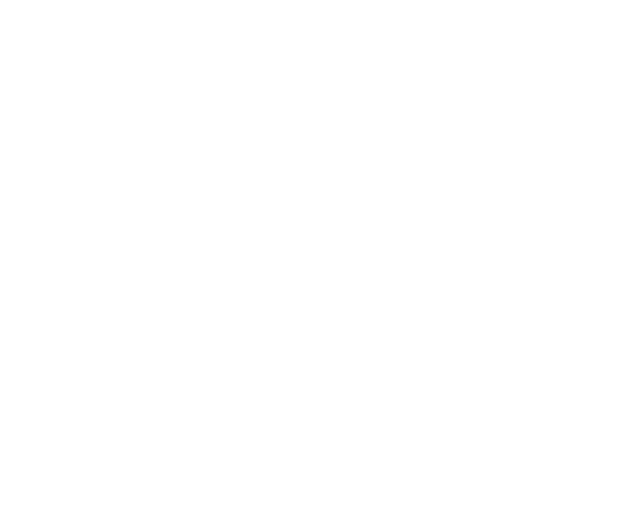
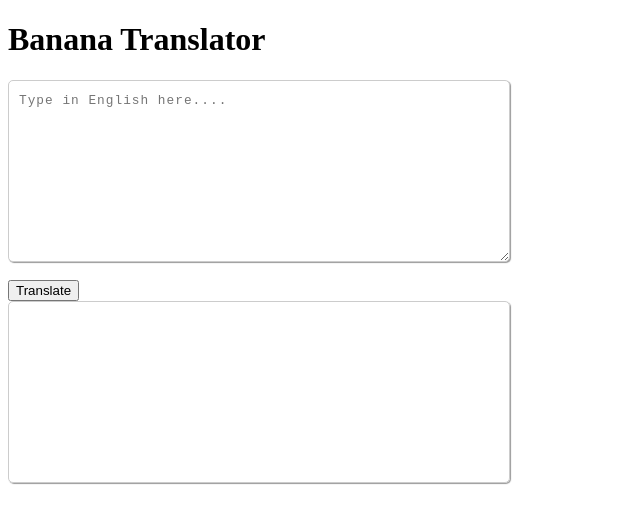
Before and after one commit to Pritam-deb/neogcamp-banana-speak, a plain HTML site: page index.html in a window 1280 px wide. Shown: the whole page, without its empty margins (0-640 px from the left). Drawn offline with Linux system fonts and the light colour scheme.

Commit message:
feat : added a button and textarea  that takes input

```diff
--- a/app.js
+++ b/app.js
@@ -1 +1,19 @@
-console.log("Translated you thing.")
+console.log("Translated you thing.");
+// var userName = prompt("Enter your name");
+
+// alert("you are in right page "+userName);
+
+var btnTranslate = document.querySelector("#btn-translate");
+var textInput = document.querySelector("#txt-input");
+var outputDiv = document.querySelector("#output");
+console.log(btnTranslate);
+
+function clickEvent() {
+    console.log("Clicked!");
+    console.log("value", textInput.value);
+
+}
+
+outputDiv.innerHTML("yo")
+
+btnTranslate.addEventListener("click", clickEvent);
--- a/index.html
+++ b/index.html
@@ -1,12 +1,55 @@
 <!DOCTYPE html>
 <html lang="en">
+
 <head>
+    <style>
+        textarea {
+            font-size: .8rem;
+            letter-spacing: 1px;
+        }
+
+        textarea {
+            display: block;
+            height: 20vh;
+            width: 60vh;
+            padding: 10px;
+            line-height: 1.5;
+            border-radius: 5px;
+            border: 1px solid #ccc;
+            box-shadow: 1px 1px 1px #999;
+        }
+
+
+        #output {
+            display: block;
+            height: 20vh;
+            width: 60vh;
+            padding: 10px;
+            line-height: 1.5;
+            border-radius: 5px;
+            border: 1px solid #ccc;
+            box-shadow: 1px 1px 1px #999;
+        }
+    </style>
+
     <meta charset="UTF-8">
     <meta http-equiv="X-UA-Compatible" content="IE=edge">
     <meta name="viewport" content="width=device-width, initial-scale=1.0">
     <title>Banana Translator</title>
 </head>
+
 <body>
 
+
+    <h1>Banana Translator</h1>
+
+    <textarea placeholder="Type in English here...." id="txt-input"></textarea>
+    <br>
+    <button id="btn-translate">Translate</button>
+    <br>
+    <div id="output"></div>
+
+    <script src="app.js" type="text/javascript"></script>
 </body>
+
 </html>
```
